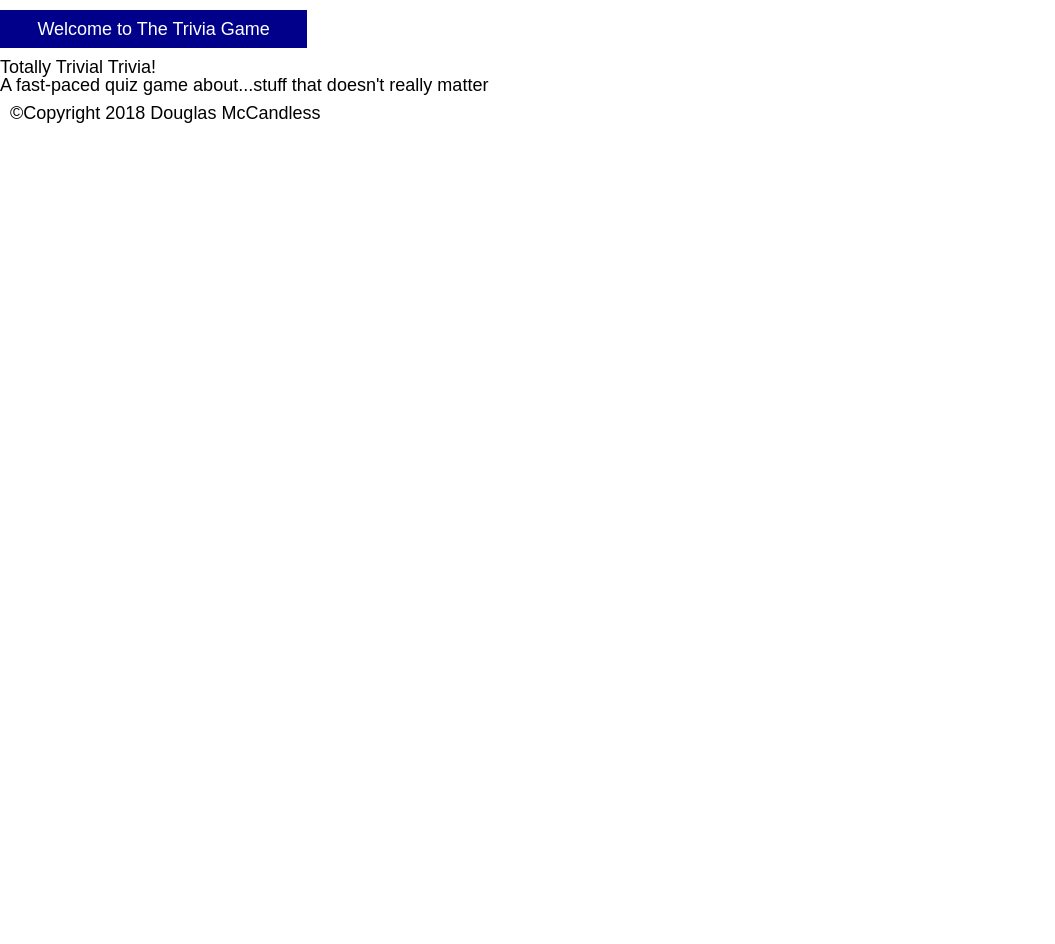
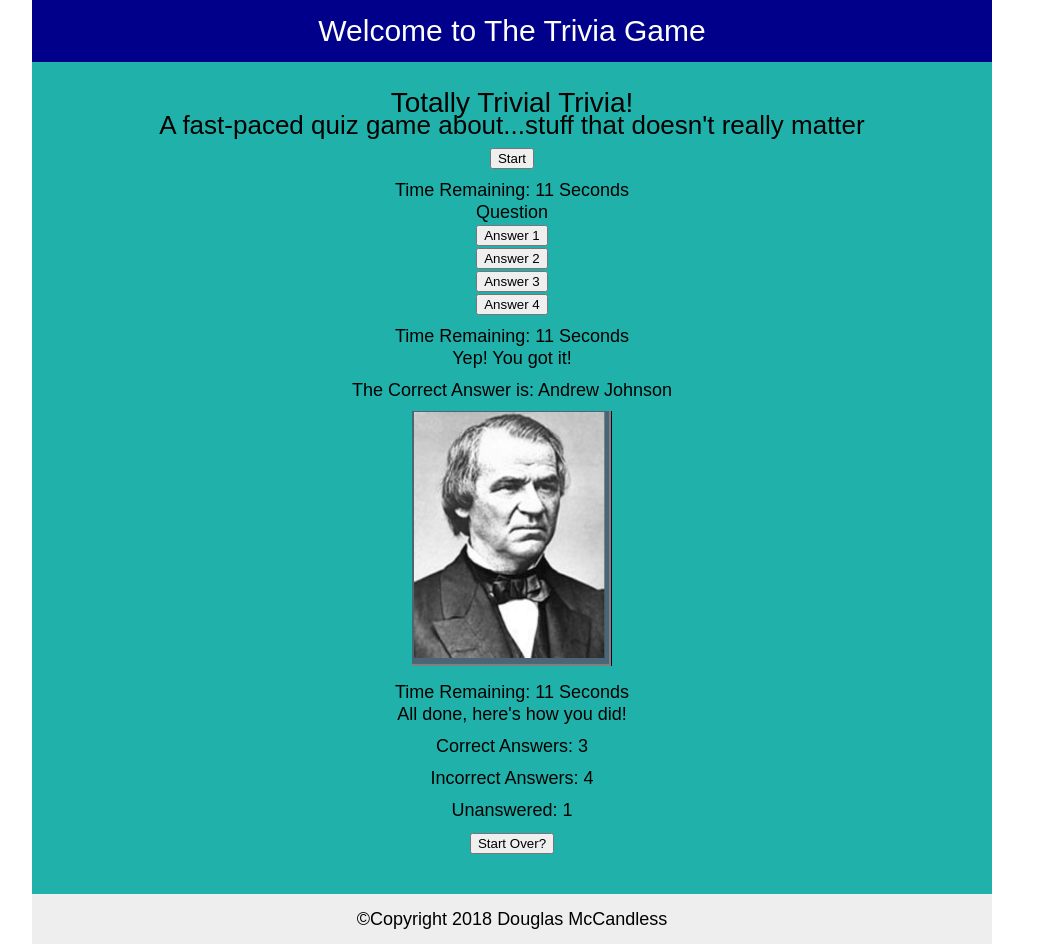
Before and after one commit to dmccandless/TriviaGame, a plain HTML site: page index.html in a window 1280 px wide. Shown: the whole page, without its empty margins (0-1055 px from the left). Before the commit the page ends 800 px from the top, so only its background shows below. Drawn offline with nearby package versions, Linux system fonts and the light colour scheme.

Commit message:
start change html, css, js to new model for displaying different screens: in html insert successive 'screen' id divs, with related css change; in js add new button click event listeners and new functions for core triviaGame functionality when called

```diff
--- a/assets/css/style.css
+++ b/assets/css/style.css
@@ -7,13 +7,31 @@ body{
 	background-image: url("../images/#.png");
 	font-size: 18px;
 	font-family: "Arial", "Helvetica Neue", Helvetica, sans-serif;
+	line-height: 22px;
 }
 
-.content-entire{
+h1{
+	font-size: 30px;
+}
+
+h2{
+	font-size: 28px;
+}
+
+h3{
+	font-size: 26px;
+}
+
+ul{
+	display: inline;
+}
+
+.container{
 	max-width: 960px;
 	width: 100%;
 	margin: 0 auto;
 	clear: both;
+	text-align: center;
 }
 
 div{
@@ -29,11 +47,19 @@ img{
 	height: 255px;
 }
 
+footer .container{
+	padding: 4px 0;
+	background-color: #eeeeee;
+}
+
 
 #banner{
-	width: 30%;
 	color: white;
 	background-color: darkblue;
-	padding: 10px 0;
-	text-align: center;
+	padding: 20px 0;
 }
+
+#gameDashboard{
+	padding: 30px 0;
+	background-color: lightseagreen;
+}
--- a/assets/javascript/app.js
+++ b/assets/javascript/app.js
@@ -1,8 +1,24 @@
-$(document).ready(function(){
+$("#startButton").click(function(){
+	triviaGame.startBtn();
+});
 
-	triviaGame.initGame();
+$("#answer01Btn").click(function(){
+	triviaGame.firstPossAnsBtn();
+});
 
+$("#answer02Btn").click(function(){
+	triviaGame.secondPossAnsBtn();
 });
+
+$("#answer03Btn").click(function(){
+	triviaGame.thirdPossAnsBtn();
+});
+
+$("#answer04Btn").click(function(){
+	triviaGame.fourthPossAnsBtn();
+});
+
+
 
 var question01 = {
 	question: "Which of the following Presidents was impeached?",
@@ -50,6 +66,11 @@ var remarkArray = ["Yep, you got it right!", "Nope! But here's the correct answe
 //remember to use val() when necessary
 
 
+
+
+
+
+
 var triviaGame = {
 
 	pageTimer: 20000, //? is this really needed if I use setTimeouts of 20000 - seems necessary for display of time to user
@@ -59,53 +80,48 @@ var triviaGame = {
 	questIndex: 0,
 	answersGivenCounter: 0,
 
-	startBtn.click(function(){
+
+	startBtn: function(){
 		assembleQandA_Board(questIndex);
 		setTimeout(processSelections, 20000);
 		questIndex++;
-	});
+	},
 
-	firstPossAnsBtn.click(function(){
+	firstPossAnsBtn: function(){
 		clearTimeout();
 		var btnAnsInput = $(this).attr("data-possAns");
 		processSelections(questionArray[0], btnAnsInput);
-	});
+	},
 
-	secondPossAnsBtn.click(function(){
+	secondPossAnsBtn: function(){
 		clearTimeout();
 		var btnAnsInput = $(this).attr("data-possAns");
 		processSelections(questionArray[1], btnAnsInput);
-	});
+	},
 
-	thirdPossAnsBtn.click(function(){
+	thirdPossAnsBtn: function(){
 		clearTimeout();
 		var btnAnsInput = $(this).attr("data-possAns");
 		processSelections(questionArray[2], btnAnsInput);
-	});
+	},
 
-	fourthPossAnsBtn.click(function(){
+	fourthPossAnsBtn: function(){
 		clearTimeout();
 		var btnAnsInput = $(this).attr("data-possAns");
 		processSelections(questionArray[3], btnAnsInput);
-	});
+	},
 
 	initGame: function(){
-		triviaGame.assembleHelloBoard();
-	}
+		triviaGame.displayHelloScreen();
+	},
 
 	resetPageTimer: function(){
 		pageTimer: 20000
-	}
+	},
 
-	assembleHelloBoard: function(){
-		var startBtn = $("<button>");
-		startBtn.text("START");
-		triviaGame.displayHelloBoard();
-	}
-
-	displayHelloBoard: function(){
-		$("#viewScreen").append(startBtn);
-	}
+	displayHelloScreen: function(){
+		$("#viewHelloScreen").css("display", "block");
+	},
 
 	assembleQandA_Board: function(questIndex){
 		resetPageTimer(); //?
@@ -130,26 +146,27 @@ var triviaGame = {
 		fourthPossAnsBtn.attr("data-possAns", questionArray[questIndex].answers[3])
 		fourthPossAnsBtn.text(questionArray[questIndex].answers[3]);
 
-		triviaGame.displayQandA_Board(questionArray[i]);
-	}
+		triviaGame.displayQandA_Board();
+	},
 
-	displayQandA_Board: function(questionArray[i]){
+	displayQandA_Board: function(){
+		$("#viewScreen").empty();
 		$("#viewScreen").append(timerPara);
 		$("#viewScreen").append(questPara);
 		$("#viewScreen").append(firstPossAnsBtn);
 		$("#viewScreen").append(secondPossAnsBtn);
 		$("#viewScreen").append(thirdPossAnsBtn);
 		$("#viewScreen").append(fourthPossAnsBtn);
-	}
+	},
 
 
-	processSelections: function(question[i], answerInput){
+	processSelections: function(questIndex, answerInput){
 		answersGivenCounter++;
-		if(questionArray[i].correctAnswer === answerInput){
+		if(questionArray[questIndex].correctAnswer === answerInput){
 		answerStatus = 0;
 		correctAnswers++;
 		}
-		else if(questionArray[i].correctAnswer !== answerInput){
+		else if(questionArray[questIndex].correctAnswer !== answerInput){
 			answerStatus = 1;
 			incorrectAnswers++;
 		} else{
@@ -157,7 +174,7 @@ var triviaGame = {
 			outOfTimes++;
 		}
 		assembleAnswerBoard(answerStatus);
-	}
+	},
 
 	assembleAnswerBoard: function(questIndex, answerStatus){
 		var timerPara = $("<p>");
@@ -171,9 +188,10 @@ var triviaGame = {
 		var corrAnsImg = $("<img>");
 		corrAnsImg.html(questionArray[questIndex].correctImg);
 		displayAnswerBoard(answerStatus);
-	}
+	},
 
 	displayAnswerBoard: function(answerStatus){
+		$("#viewScreen").empty();
 		$("#viewScreen").append(timerPara);//but this timerPara will be stopped
 		$("#viewScreen").append(questPara);
 		$("#viewScreen").append(remarkPara);
@@ -181,16 +199,16 @@ var triviaGame = {
 		$("#viewScreen").append(corrAnsImg);
 
 		setTimeout(autoNewPage, 3000);
-	}
+	},
 
 	//helper function for automatically shifting to another page
-	autoNewPage: function(answersGivenCounter, questionArray[i]){
+	autoNewPage: function(answersGivenCounter, questIndex){
 		if(answersGivenCounter === 5){
 			assembleWrapUpBoard();
 		} else if(answersGivenCounter < 5){
-			assembleQandABoard(questionArray[i + 1]);
+			assembleQandABoard(questionArray[questIndex + 1]);
 		}
-	}
+	},
 
 	assembleWrapUpBoard: function(){
 		var gameOverPara = $("<p>");
@@ -204,9 +222,10 @@ var triviaGame = {
 		var startBtn = $("<button>");
 		startBtn.text("START OVER?");
 
-	}
+	},
 
 	displayWrapUpBoard: function(){
+		$("#viewScreen").empty();
 		$("#viewScreen").append(gameOverPara);
 		$("#viewScreen").append(winsPara);
 		$("#viewScreen").append(lossesPara);
@@ -216,12 +235,18 @@ var triviaGame = {
 	}
 
 };
+
+$(document).ready(function(){
+
+	triviaGame.initGame();
+
+});
 //end of triviaGame object
 
 //significant input validation issues that are not addressed here:
 //"very friendly user" assumption
 
-//from Bootcamp video:
+/*from Bootcamp video:
 
 var game = {
 	......
@@ -241,6 +266,7 @@ var game = {
 
 
 }
+*/
 
 
 
--- a/index.html
+++ b/index.html
@@ -21,8 +21,32 @@
 			<section id="gameDashboard">
 				<h2>Totally Trivial Trivia!</h2>
 				<h3>A fast-paced quiz game about...stuff that doesn't really matter</h3>
-				<div id="viewScreen">
-					<!-- changing, per page content goes here -->
+				<div id="viewHelloScreen">
+					<button id="startButton">Start</button>
+				</div>
+				<div id="viewQuestAnsScreen">
+					<h4 id="timerDisplay">Time Remaining: 11 Seconds</h4>
+					<h4 id="questionDisplay">Question</h4>
+					<ul>
+						<li><button id="answer01Btn">Answer 1</button></li>
+						<li><button id="answer02Btn">Answer 2</button></li>
+						<li><button id="answer03Btn">Answer 3</button></li>
+						<li><button id="answer04Btn">Answer 4</button></li>
+					</ul>
+				</div>
+				<div id="viewAnsScreen">
+					<h4 id="timerDisplay">Time Remaining: 11 Seconds</h4>
+					<h4 id="resultMessage">Yep!  You got it!</h4>
+					<p id="corrAnsDisplay">The Correct Answer is: Andrew Johnson</p>
+					<img id="corrAnsImg" src="assets/images/johnsonA.png" alt="picture of President Andrew Johnson">
+				</div>
+				<div id="viewClosingScreen">
+					<h4 id="timerDisplay">Time Remaining: 11 Seconds</h4>
+					<h4 id="playerPerfMessage">All done, here's how you did!</h4>
+					<p id="totalCorrectDisplay">Correct Answers: 3</p>
+					<p id="totalIncorrectDisplay">Incorrect Answers: 4</p>
+					<p id="totalUnansweredDisplay">Unanswered: 1</p>
+					<button id="startButton">Start Over?</button>
 				</div>
 			</section>
 		</div>
```
